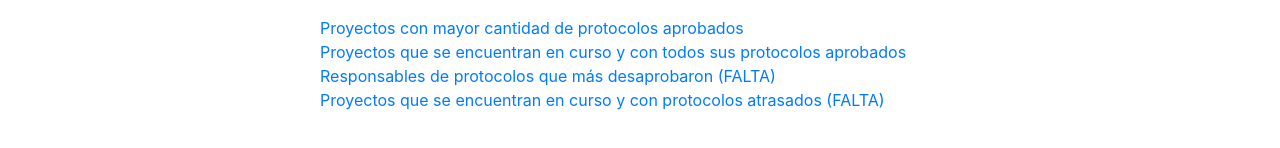
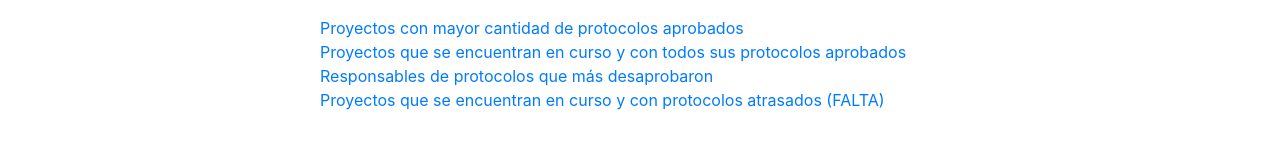
Before and after one commit to EchuSosa/dssd, a React (Create React App) app in the folder frontend/: page /projects/monitoring in a window 1280 px wide. Shown: the part 176-324 px from the top of the page. Built offline with nearby package versions, Linux system fonts and the light colour scheme.

Commit message:
Monitoring: Responsables de protocolos que más desaprobaron

```diff
--- a/frontend/src/containers/monitoring/index.js
+++ b/frontend/src/containers/monitoring/index.js
@@ -17,7 +17,7 @@ export default function Monitoring() {
           aprobados
         </a>
         <a href="/projects/monitoring/query3">
-          Responsables de protocolos que más desaprobaron (FALTA)
+          Responsables de protocolos que más desaprobaron
         </a>
         <a href="/projects/monitoring/query4">
           Proyectos que se encuentran en curso y con protocolos atrasados
```
